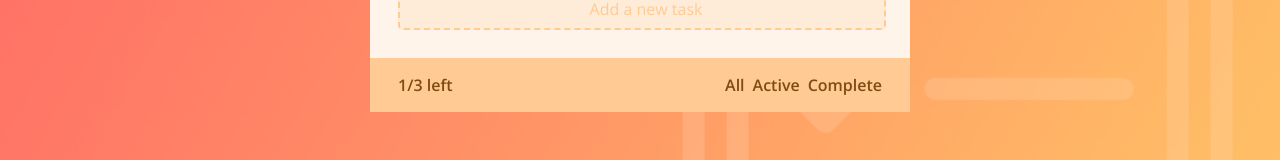
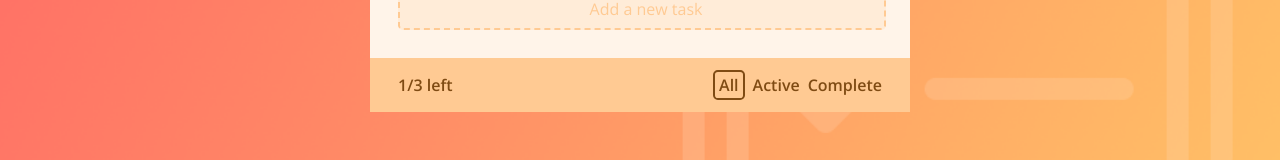
Before and after one commit to slver-dragon/VUE-project, a Vue app: page / in a window 1280 px wide. Shown: the part 369-529 px from the top of the page. Built offline with nearby package versions, Linux system fonts and the light colour scheme.

Commit message:
feature/TD-3: modules&group

```diff
--- a/src/components/content/atom/NewTask.vue
+++ b/src/components/content/atom/NewTask.vue
@@ -1,10 +1,10 @@
 <template>
-  <input class="new" type="text" placeholder="Add a new task" />
+  <input :class="$style.new" type="text" placeholder="Add a new task" />
 </template>
 
 <script></script>
 
-<style lang="scss">
+<style lang="scss" module>
 .new {
   width: 100%;
   padding: 0.5rem 0;
--- a/src/components/content/molecule/Radio.vue
+++ b/src/components/content/molecule/Radio.vue
@@ -1,7 +1,7 @@
 <template>
-  <label class="sorting-button"
-    ><input type="radio" name="sorter" />
-    <span class="sorting-type">{{ sorting }}</span>
+  <label :class="$style.sortingButton"
+    ><input type="radio" name="sorter" :checked = isPicked />
+    <span :class="$style.sortingType">{{ sorting }}</span>
   </label>
 </template>
 
@@ -9,20 +9,21 @@
 export default {
   props: {
     sorting: String,
+    isPicked: Boolean
   },
 };
 </script>
 
-<style lang="scss">
+<style lang="scss" module>
 input[type="radio"] {
   display: none;
 }
 
-.sorting-button {
+.sortingButton {
   border: none;
   margin-left: 0.5rem;
 
-  input[type="radio"]:checked + .sorting-type {
+  input[type="radio"]:checked + .sortingType {
     border: 0.125rem solid #7f4b13;
     border-radius: 0.3rem;
     padding: 0.125rem 0.25rem;
--- a/src/components/content/molecule/TaskContainer.vue
+++ b/src/components/content/molecule/TaskContainer.vue
@@ -1,10 +1,10 @@
 <template>
-  <div class="taskContainer">
-    <label class="task">
-      <input type="checkbox" class="input-point" :checked = isChecked />
-      <span class="check-box" /> {{ taskN }}
+  <div :class="$style.taskContainer">
+    <label :class="$style.task">
+      <input type="checkbox" :class="$style.inputPoint" :checked = isChecked />
+      <span :class="$style.checkBox" /> {{ taskN }}
     </label>
-    <div class="deleter"></div>
+    <div :class="$style.deleter"></div>
   </div>
 </template>
 
@@ -17,7 +17,7 @@ export default {
 };
 </script>
 
-<style lang="scss">
+<style lang="scss" module>
 @import "./src/assets/styles/variables.scss";
 
 .taskContainer {
@@ -32,11 +32,11 @@ export default {
   .task {
     flex: 1 1 auto;
 
-    .input-point {
+    .inputPoint {
       display: none;
     }
 
-    .check-box {
+    .checkBox {
       display: inline-block;
       width: 1rem;
       height: 1rem;
@@ -74,11 +74,11 @@ export default {
       }
     }
 
-    .input-point:checked + .check-box:before {
+    .inputPoint:checked + .checkBox:before {
       opacity: 1;
     }
 
-    .input-point:checked + .check-box:after {
+    .inputPoint:checked + .checkBox:after {
       opacity: 1;
     }
   }
--- a/src/components/content/organism/Content.vue
+++ b/src/components/content/organism/Content.vue
@@ -1,5 +1,5 @@
 <template>
-  <div class="content">
+  <div :class="$style.content">
     <TaskContainer
       v-for="tasks in taskData"
       :key="tasks.id"
@@ -43,7 +43,7 @@ export default {
 };
 </script>
 
-<style lang="scss">
+<style lang="scss" module>
 @import "../../../assets/styles/variables.scss";
 
 .content {
--- a/src/components/content/organism/Footer.vue
+++ b/src/components/content/organism/Footer.vue
@@ -1,10 +1,11 @@
 <template>
-  <div class="footer">
+  <div :class="$style.footer">
     <p>1/3 left</p>
-    <div class="sorting">
-      <Radio sorting="All" />
-      <Radio sorting="Active" />
-      <Radio sorting="Complete" />
+    <div :class="$style.sorting">
+      <Radio v-for="sort in sortData"
+      :key="sort.id"
+      :sorting="sort.type"
+      :isPicked="sort.isPicked" />
     </div>
   </div>
 </template>
@@ -14,7 +15,25 @@ import Radio from "../molecule/Radio.vue";
 
 export default {
   data() {
-    return {};
+    return {
+      sortData: [
+        {
+          id: 1,
+          type: "All",
+          isPicked: true,
+        },
+        {
+          id: 2,
+          type: "Active",
+          isPicked: false,
+        },
+        {
+          id: 3,
+          type: "Complete",
+          isPicked: false,
+        },
+      ],
+    };
   },
   components: {
     Radio,
@@ -22,7 +41,7 @@ export default {
 };
 </script>
 
-<style lang="scss">
+<style lang="scss" module>
 .footer {
   display: flex;
   justify-content: space-between;
```
